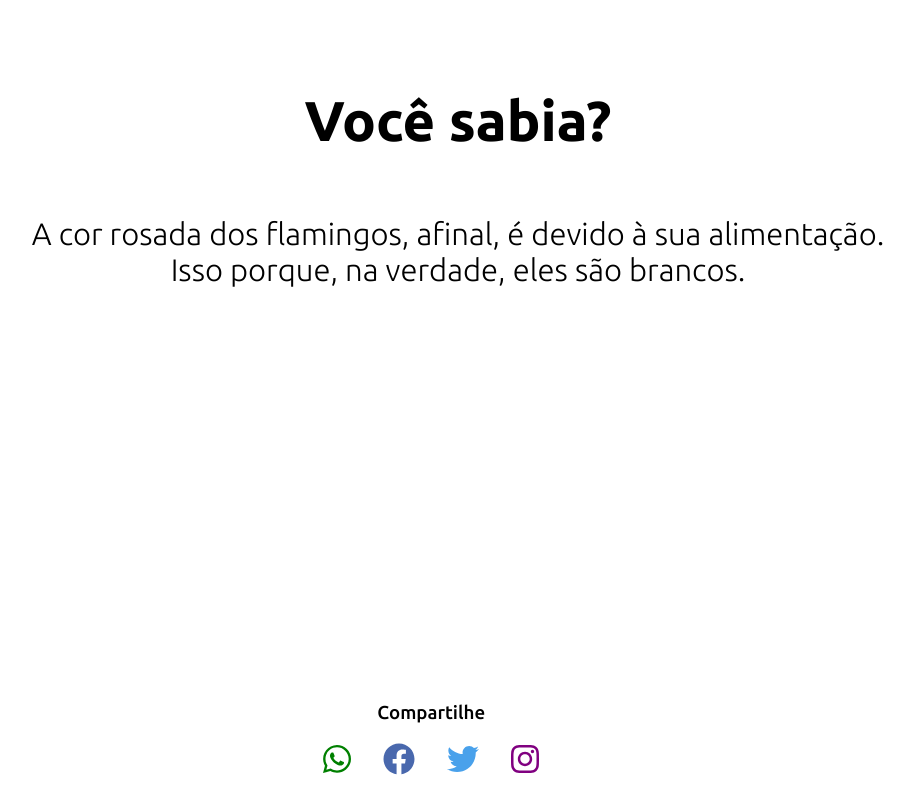
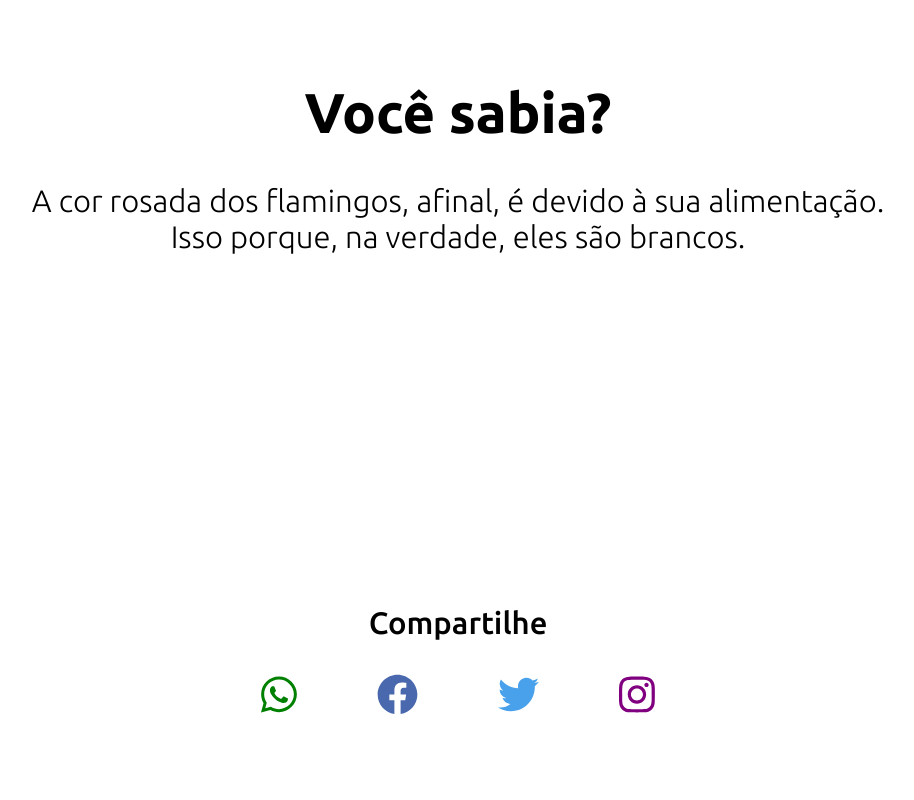
Before and after one commit to antuniooh/ReactApp, a React (Create React App) app: page / in a window 1280 px wide. Shown: the whole page, without its empty margins (182-1096 px from the left). Built offline with nearby package versions, Linux system fonts and the light colour scheme.

Commit message:
Fixed bottom tab

```diff
--- a/src/App.css
+++ b/src/App.css
@@ -1,8 +1,37 @@
+html {
+  scroll-behavior: smooth;
+  -webkit-text-size-adjust: 100%;
+  height: 100%;
+}
+
+#root, body, html {
+  width: 100%;
+  -webkit-overflow-scrolling: touch;
+  margin: 0;
+  padding: 0;
+  min-height: 100%;
+}
+
+html {
+  text-size-adjust: 100%;
+  -webkit-tap-highlight-color: rgba(0, 0, 0, 0);
+  display: block;
+}
+
+.App{
+  flex:1;
+  display:flex;
+  flex-Direction: column;
+  justify-Content:center;
+  text-align: center;
+  align-items: center;
+  height:100%;
+  width: 100%;
+  margin: 0;
+}
 .App-header {
   background-color: white;
-  display: flex;
   flex-direction: column;
-  align-items: center;
   justify-content: center;
   text-align: center;
   color:black;
@@ -23,21 +52,22 @@
 }
 
 .social-container {
-  padding: 25px 50px;
   text-align: center;
   position: absolute;
   bottom: 0;
   left: 0;
-  width: 88vw;
+  width: 100vw;
+  margin-bottom: 5rem;
 }
 
 .social-container h3{
   font-family: 'Ubuntu', sans-serif;
   font-weight: 500;
+  font-size: calc(15px + 2vmin);
 }
 
 a.social {
-  margin: 0 1rem;
+  margin: 0 calc(1.5rem + 2vmin);
   transition: transform 250ms;
   display: inline-block;
 }
@@ -48,16 +78,20 @@ a.social:hover {
 
 a.whatsapp {
   color: green;
+  font-size: calc(25px + 2vmin);
 }
 
 a.facebook {
   color: #4968ad;
+  font-size: calc(25px + 2vmin);
 }
 
 a.twitter {
   color: #49a1eb;
+  font-size: calc(25px + 2vmin);
 }
 
 a.instagram {
   color:purple;
+  font-size: calc(25px + 2vmin);
 }
--- a/src/SocialFollow.js
+++ b/src/SocialFollow.js
@@ -13,18 +13,18 @@ function SocialFollow() {
 
         <a href="https://www.youtube.com/"
             className="whatsapp social">
-            <FontAwesomeIcon icon={faWhatsapp} size="2x" />
+            <FontAwesomeIcon icon={faWhatsapp} />
         </a>
         <a href="https://www.facebook.com/"
           className="facebook social">
-          <FontAwesomeIcon icon={faFacebook} size="2x" />
+          <FontAwesomeIcon icon={faFacebook} />
         </a>
         <a href="https://www.twitter.com/" className="twitter social">
-          <FontAwesomeIcon icon={faTwitter} size="2x" />
+          <FontAwesomeIcon icon={faTwitter} />
         </a>
         <a href="https://www.instagram.com/"
           className="instagram social">
-          <FontAwesomeIcon icon={faInstagram} size="2x" />
+          <FontAwesomeIcon icon={faInstagram} />
         </a>
     </div>
   )
```
Also changed, not shown: 1 other file (tests, documents, lock files or other folders).
